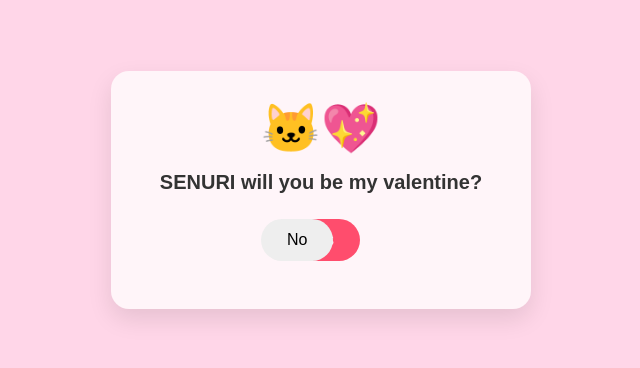
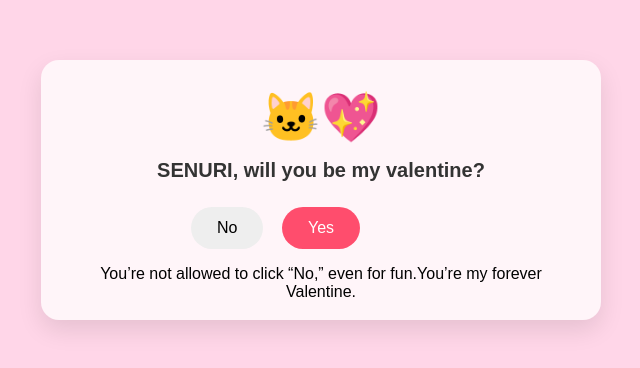
Before and after one commit to nimanditha01/valentine, a plain HTML site: page index.html in a window 1280 px wide. Shown: the part 210-578 px from the top of the page, without its empty margins (319-959 px from the left). Drawn offline with Linux system fonts and the light colour scheme.

Commit message:
Update index.html

```diff
--- a/index.html
+++ b/index.html
@@ -18,7 +18,8 @@ font-family: Arial, sans-serif;
 
 .card {
 background: #fff5f9;
-width: 360px;
+width: 500px;
+height: 200px;
 padding: 30px;
 border-radius: 18px;
 text-align: center;
@@ -84,11 +85,13 @@ border-radius: 12px;
 <div class="card" id="card">
 <div class="emoji">🐱💖</div>
 
-<h1>SENURI will you be my valentine?</h1>
+<h1>SENURI, will you be my valentine?</h1>
 
 <div class="buttons">
 <button id="yes">Yes</button>
 <button id="no">No</button>
+
+  <p>You’re not allowed to click “No,” even for fun.You’re my forever Valentine.</p>
 </div>
 
 <div class="result" id="result">
@@ -105,7 +108,7 @@ const buttons = document.querySelector(".buttons");
 
 noBtn.addEventListener("mouseover", () => {
 const x = Math.random() * 220;
-const y = Math.random() * 200;
+const y = Math.random() * 100;
 noBtn.style.left = x + "px";
 noBtn.style.top = y + "px";
 });
```
